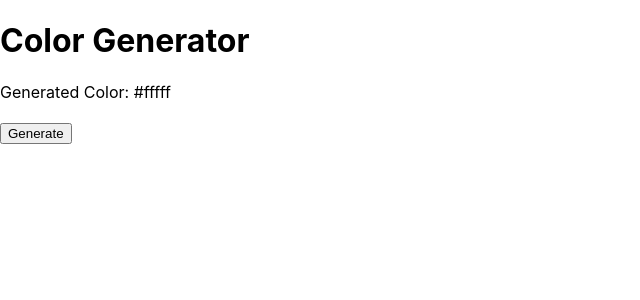
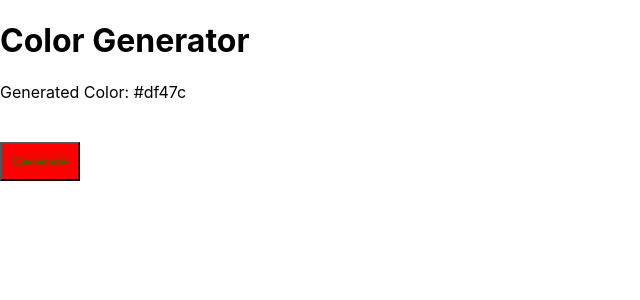
Before and after one commit to Sophie-Zulinski/react-random-color-generator, a React (Create React App) app: page / in a window 1280 px wide. Shown: the top 300 px of the page, without its empty margins (0-640 px from the left). Built offline with nearby package versions, Linux system fonts and the light colour scheme.

Commit message:
Add Emotion

```diff
--- a/package.json
+++ b/package.json
@@ -3,6 +3,7 @@
   "version": "0.1.0",
   "private": true,
   "dependencies": {
+    "@emotion/react": "^11.10.5",
     "@testing-library/jest-dom": "^5.14.1",
     "@testing-library/react": "^13.0.0",
     "@testing-library/user-event": "^13.2.1",
--- a/src/App.js
+++ b/src/App.js
@@ -1,20 +1,42 @@
 import { useState } from 'react';
 
+/** @jsxImportSource @emotion/react */
+import { css } from '@emotion/react';
+
+const color = 'green';
+
+const buttonStyles = css`
+  background-color: red;
+  margin-top: 20px;
+  padding: 10px;
+  color: ${color};
+`;
+
+
+
 export default function ExampleState() {
-  // 1. Declare a state variable called "count", with
+  // 1. Declare a state variable called "hexcolor", with
   // a default value
-  const [hexcolor, generateHexColor] = useState("#fffff");
+  const [hexcolor, generateHexColor] = useState("background color hex code");
   const randomHex = "#" + Math.floor(Math.random()*16777215).toString(16);
+
+  const divStyles = css`
+background-color: ${randomHex};
+color: black;
+`;
 
   return (
     <>
       <h1>Color Generator</h1>
       {/* 2. Use the state variable */}
-      <div style={{backgroundColor: hexcolor}}>
-        Generated Color: {hexcolor}
+      <div
+      css = {divStyles}
+      >
+        Generated Color: {randomHex}
         </div>
       <br></br>
       <button
+      css = {buttonStyles}
         onClick={() =>
           // 3. Set the state variable to a new value
           generateHexColor(randomHex)
--- a/tsconfig.json
+++ b/tsconfig.json
@@ -1,6 +1,9 @@
 {
   "$schema": "https://json.schemastore.org/tsconfig",
   "extends": "@upleveled/eslint-config-upleveled/tsconfig.base.json",
+  "compilerOptions": {
+    "jsxImportSource": "@emotion/react"
+  },
   "include": [
     "**/.eslintrc.cjs",
     "**/*.ts",
```
Also changed, not shown: 1 other file (tests, documents, lock files or other folders).
